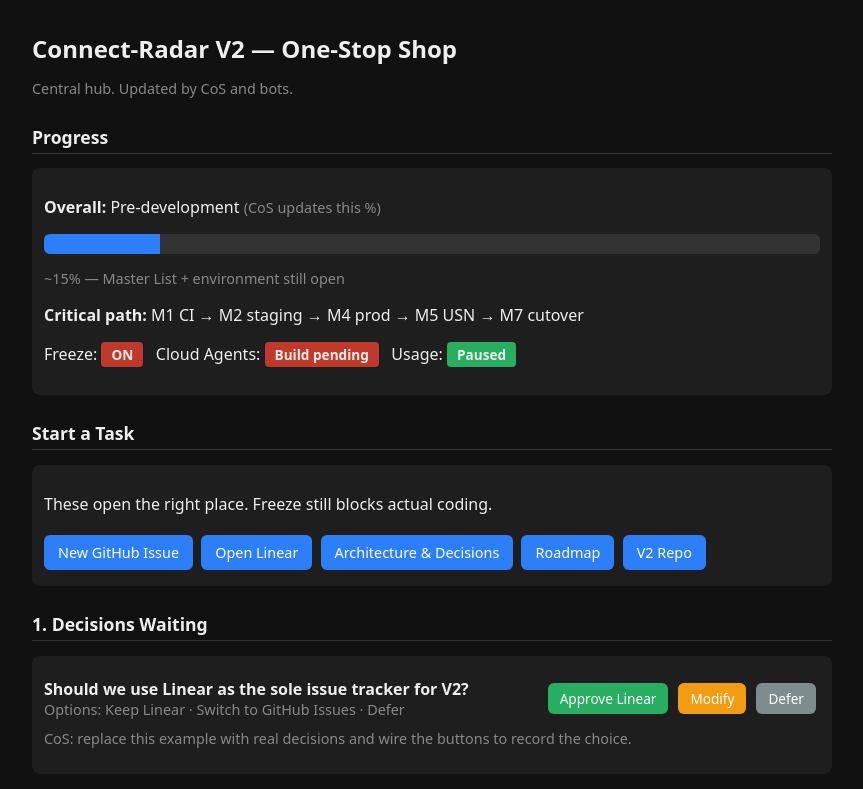
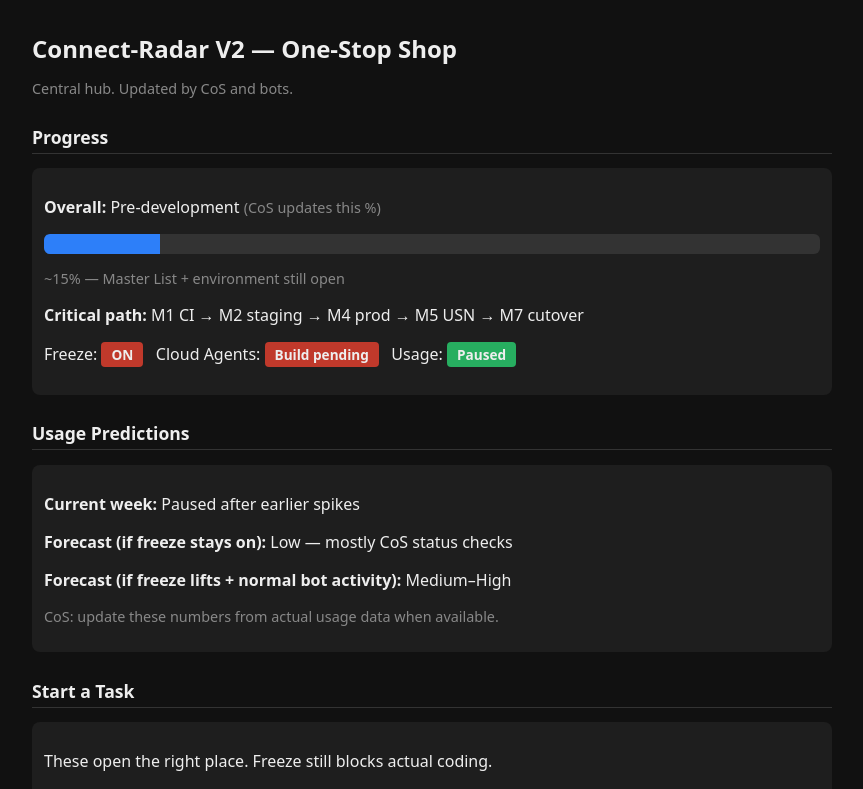
Before and after one commit to Connect-Radar/v2-one-stop-shop, a plain HTML site: page index.html in a window 1280 px wide. Shown: the top 789 px of the page, without its empty margins (208-1071 px from the left). Drawn offline with Linux system fonts and the light colour scheme.

Commit message:
Add usage predictions section

```diff
--- a/index.html
+++ b/index.html
@@ -42,6 +42,14 @@
     Cloud Agents: <span class="status on">Build pending</span> &nbsp;
     Usage: <span class="status off">Paused</span>
   </p>
+</div>
+
+<h2>Usage Predictions</h2>
+<div class="card">
+  <p><strong>Current week:</strong> Paused after earlier spikes</p>
+  <p><strong>Forecast (if freeze stays on):</strong> Low — mostly CoS status checks</p>
+  <p><strong>Forecast (if freeze lifts + normal bot activity):</strong> Medium–High</p>
+  <p class="muted">CoS: update these numbers from actual usage data when available.</p>
 </div>
 
 <h2>Start a Task</h2>
@@ -138,6 +146,6 @@
   <p><a href="https://github.com/Connect-Radar/v2-one-stop-shop">This hub repo</a></p>
 </div>
 
-<p class="muted">Last updated: 2026-11-15. CoS should keep progress, decisions, Cloud Agent status, and freeze/usage current.</p>
+<p class="muted">Last updated: 2026-11-15. CoS should keep progress, usage predictions, decisions, Cloud Agent status, and freeze/usage current.</p>
 </body>
 </html>
```
